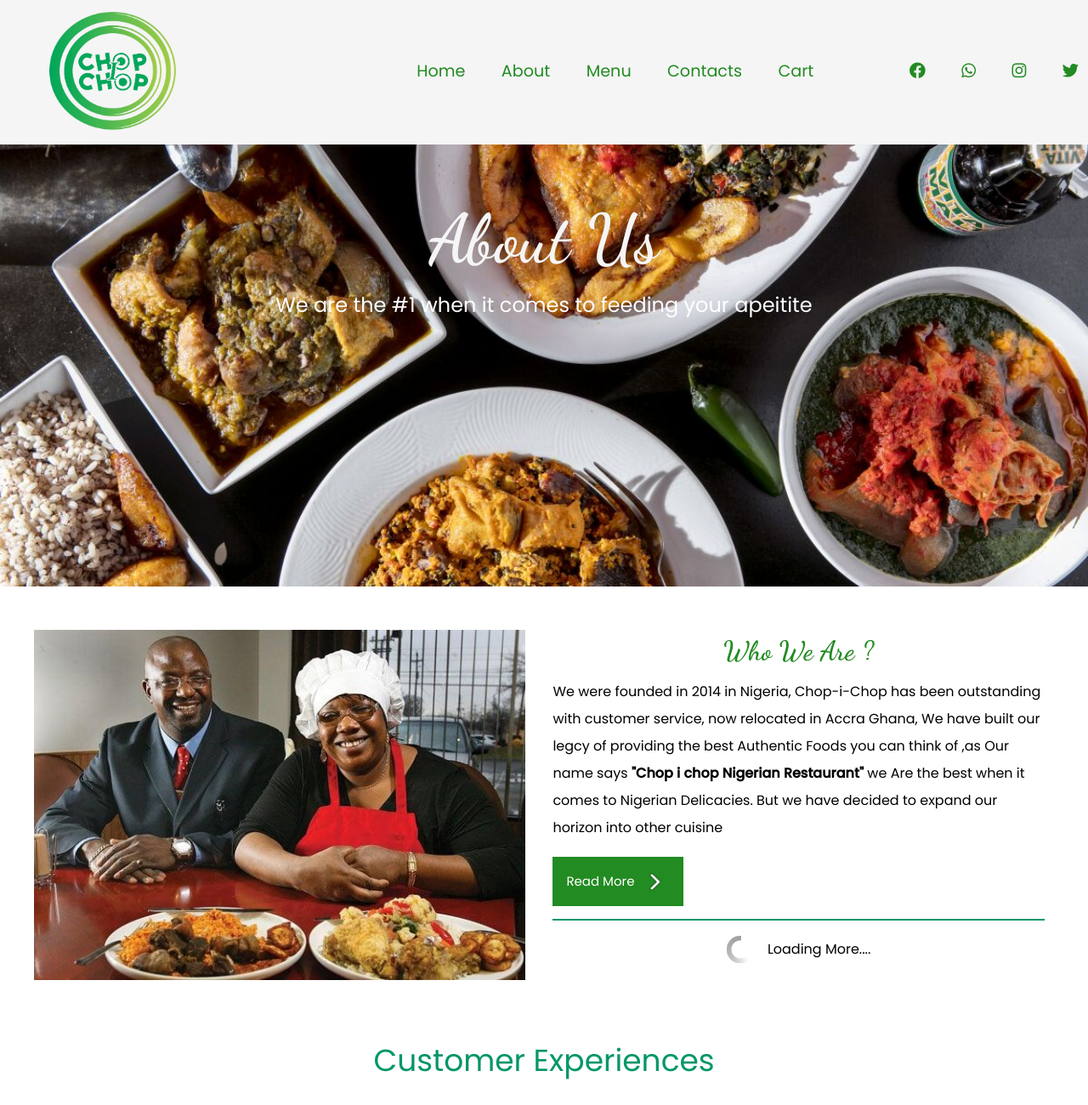
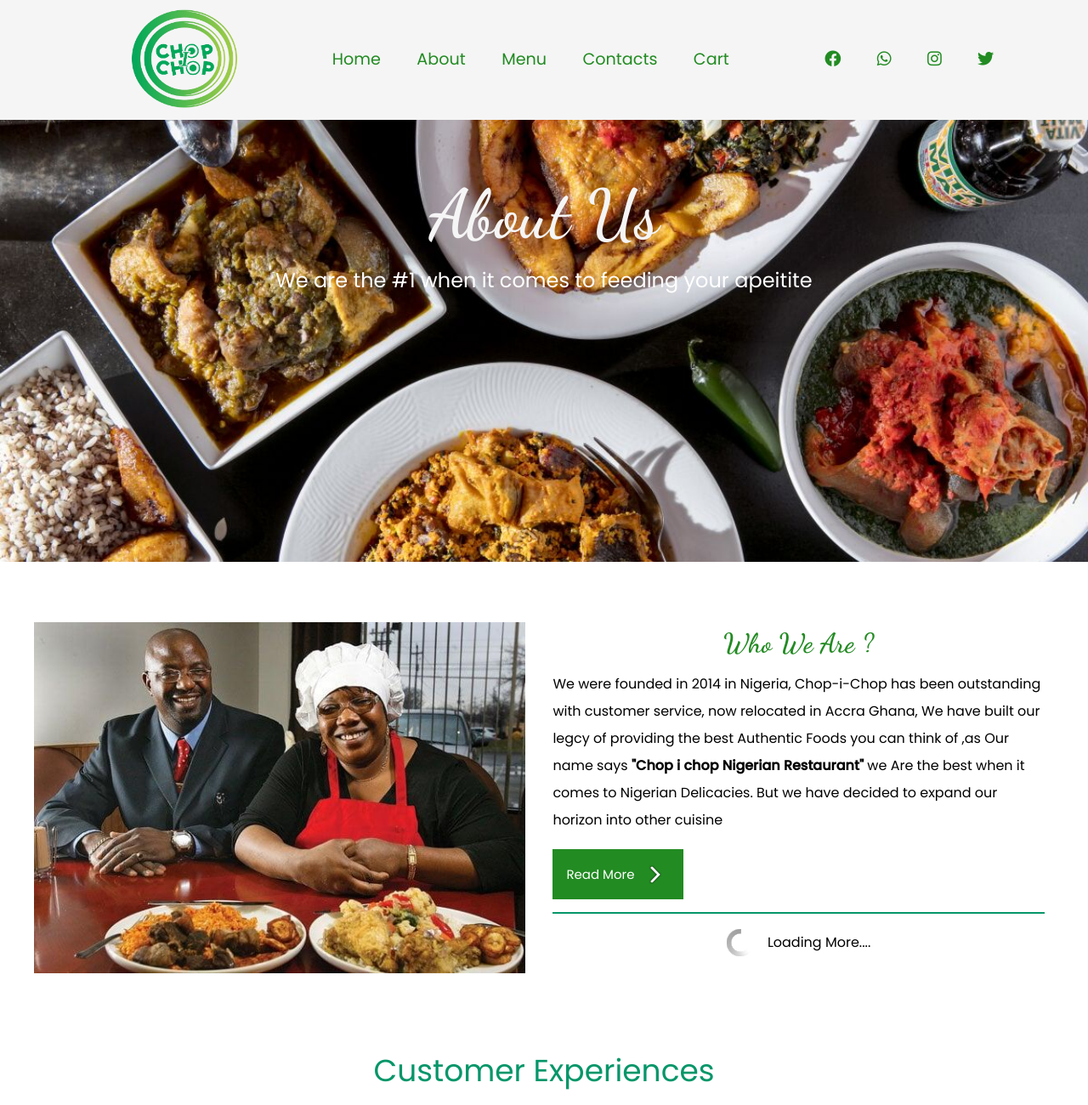
Before and after one commit to KendrickWeb94/Chop-i-Chop-Nigeria-Updated, a plain HTML site: page about.html in a window 1280 px wide. Shown: the top 1300 px of the page at 85% size. Drawn offline with nearby package versions, Linux system fonts and the light colour scheme; a web font is replaced by a local one.

Commit message:
Update main.css

```diff
--- a/css/main.css
+++ b/css/main.css
@@ -98,9 +98,9 @@ body {
     position: sticky;
     z-index: 10;
     opacity: 1;
+    align-items: center;
+    justify-content: center;
     /* Corrected opacity value */
-    align-items:center;
-    justify-content:center;
     width: 100%;
     height: auto;
     top: 0;
@@ -112,11 +112,11 @@ body {
     display: flex;
     align-items: center;
     justify-content: space-between;
-    width:100%;
+    gap: 1.5rem;
 }
 
 .logo img {
-    width: 180px;
+    width: 150px;
     margin-left: 40px;
 }
 
@@ -568,7 +568,6 @@ body {
     color: #fff;
     font-size: 1.5rem;
 }
-
 
 
 .container-5 {
@@ -1667,18 +1666,26 @@ form .form-row .textarea {
     height: auto;
     margin: 20px;
     align-items: center;
+    display: flex;
+    justify-content: center;
+    align-items: center;
 }
 
 .container-6 .container__About_Us {
     margin: 20px;
     display: grid;
+    align-items: center;
+    justify-content: center;
     grid-template-columns: repeat(auto-fill, minmax(400px, 1fr));
     gap: 2rem;
     align-items: center;
+    justify-content: center;
 }
 
 .container-6 .container__About_Us .image__About {
     object-fit: contain;
+        align-items: center;
+    justify-content: center;
 }
 
 .container-6 .container__About_Us .image__About img {
```
